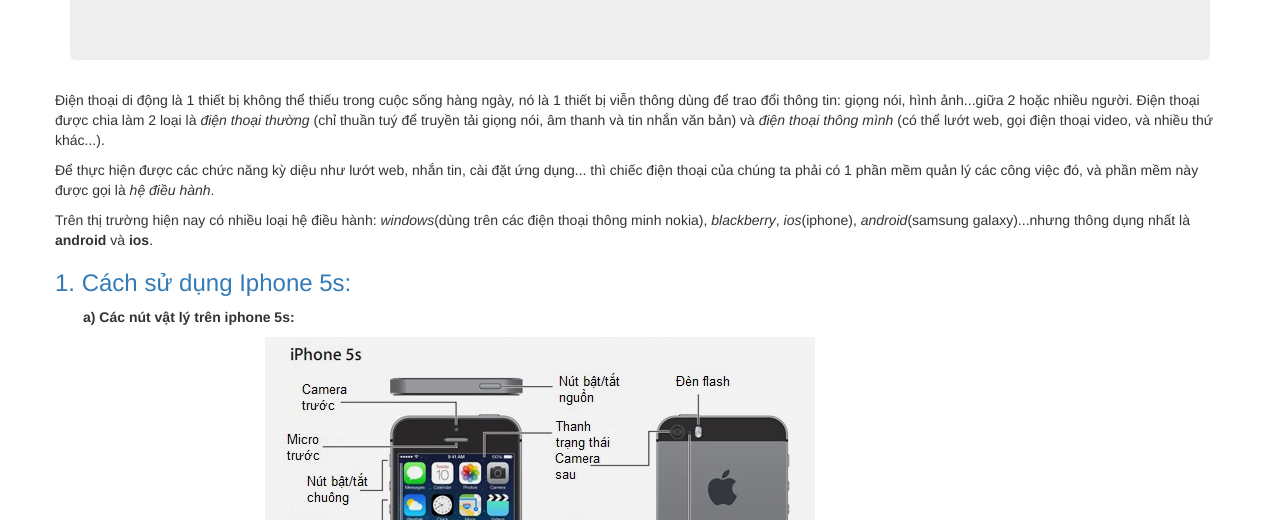
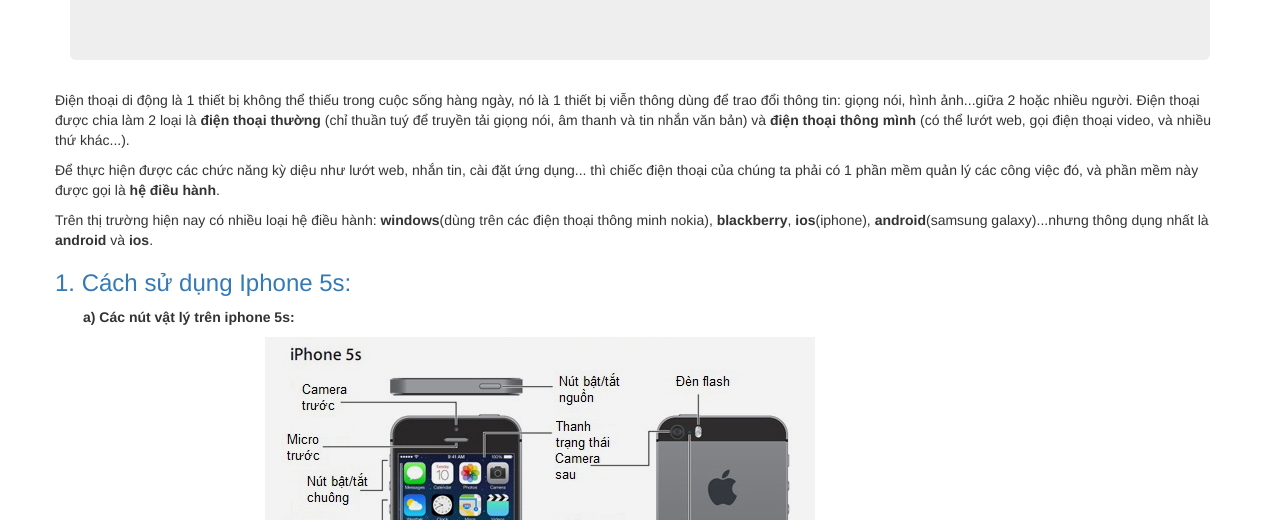
Before and after one commit to tanhuynh0979/huongdan, a plain HTML site: page phone.html in a window 1280 px wide. Shown: the part 280-800 px from the top of the page. Drawn offline with nearby package versions, Linux system fonts and the light colour scheme.

Commit message:
update make-up 1

```diff
--- a/phone.html
+++ b/phone.html
@@ -37,9 +37,9 @@
 			</div>
 			<div class="iphone">
 				<div class="row">
-					<p>Điện thoại di động là 1 thiết bị không thể thiếu trong cuộc sống hàng ngày, nó là 1 thiết bị viễn thông dùng để trao đổi thông tin: giọng nói, hình ảnh...giữa 2 hoặc nhiều người. Điện thoại được chia làm 2 loại là <em>điện thoại thường</em> (chỉ thuần tuý để truyền tải giọng nói, âm thanh và tin nhắn văn bản) và <em>điện thoại thông mình</em> (có thể lướt web, gọi điện thoại video, và nhiều thứ khác...).</p>
-					<p>Để thực hiện được các chức năng kỳ diệu như lướt web, nhắn tin, cài đặt ứng dụng... thì chiếc điện thoại của chúng ta phải có 1 phần mềm quản lý các công việc đó, và phần mềm này được gọi là <em>hệ điều hành</em>.</p>
-					<p>Trên thị trường hiện nay có nhiều loại hệ điều hành: <em>windows</em>(dùng trên các điện thoại thông minh nokia), <em>blackberry</em>, <em>ios</em>(iphone), <em>android</em>(samsung galaxy)...nhưng thông dụng nhất là <strong>android</strong> và <strong>ios</strong>. </p>
+					<p>Điện thoại di động là 1 thiết bị không thể thiếu trong cuộc sống hàng ngày, nó là 1 thiết bị viễn thông dùng để trao đổi thông tin: giọng nói, hình ảnh...giữa 2 hoặc nhiều người. Điện thoại được chia làm 2 loại là <strong>điện thoại thường</strong> (chỉ thuần tuý để truyền tải giọng nói, âm thanh và tin nhắn văn bản) và <strong>điện thoại thông mình</strong> (có thể lướt web, gọi điện thoại video, và nhiều thứ khác...).</p>
+					<p>Để thực hiện được các chức năng kỳ diệu như lướt web, nhắn tin, cài đặt ứng dụng... thì chiếc điện thoại của chúng ta phải có 1 phần mềm quản lý các công việc đó, và phần mềm này được gọi là <strong>hệ điều hành</strong>.</p>
+					<p>Trên thị trường hiện nay có nhiều loại hệ điều hành: <strong>windows</strong>(dùng trên các điện thoại thông minh nokia), <strong>blackberry</strong>, <strong>ios</strong>(iphone), <strong>android</strong>(samsung galaxy)...nhưng thông dụng nhất là <strong>android</strong> và <strong>ios</strong>. </p>
 					<h3 class="text-primary">1. Cách sử dụng Iphone 5s:</h3>
 					<p class="m-l-2"><strong>a) Các nút vật lý trên iphone 5s:</strong></p>
 					<div class="col-sm-8 col-sm-offset-2">
```
